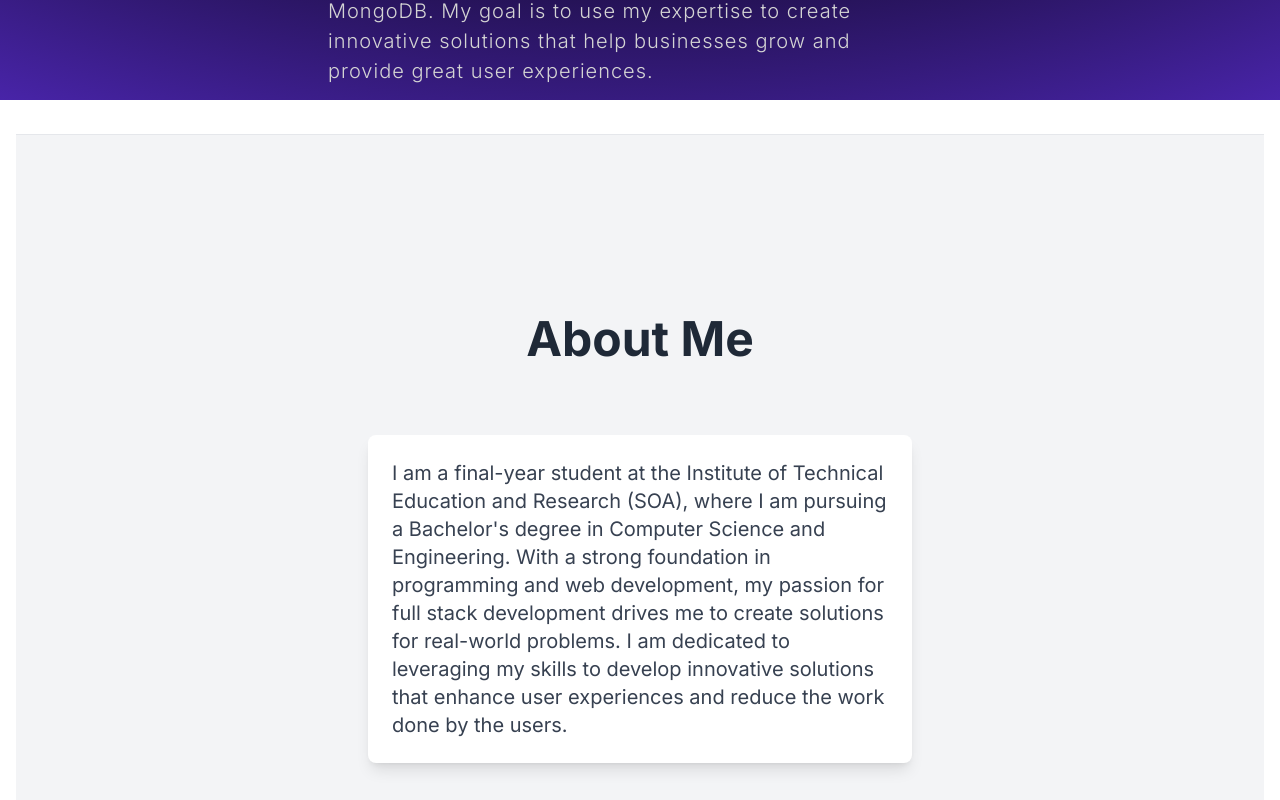
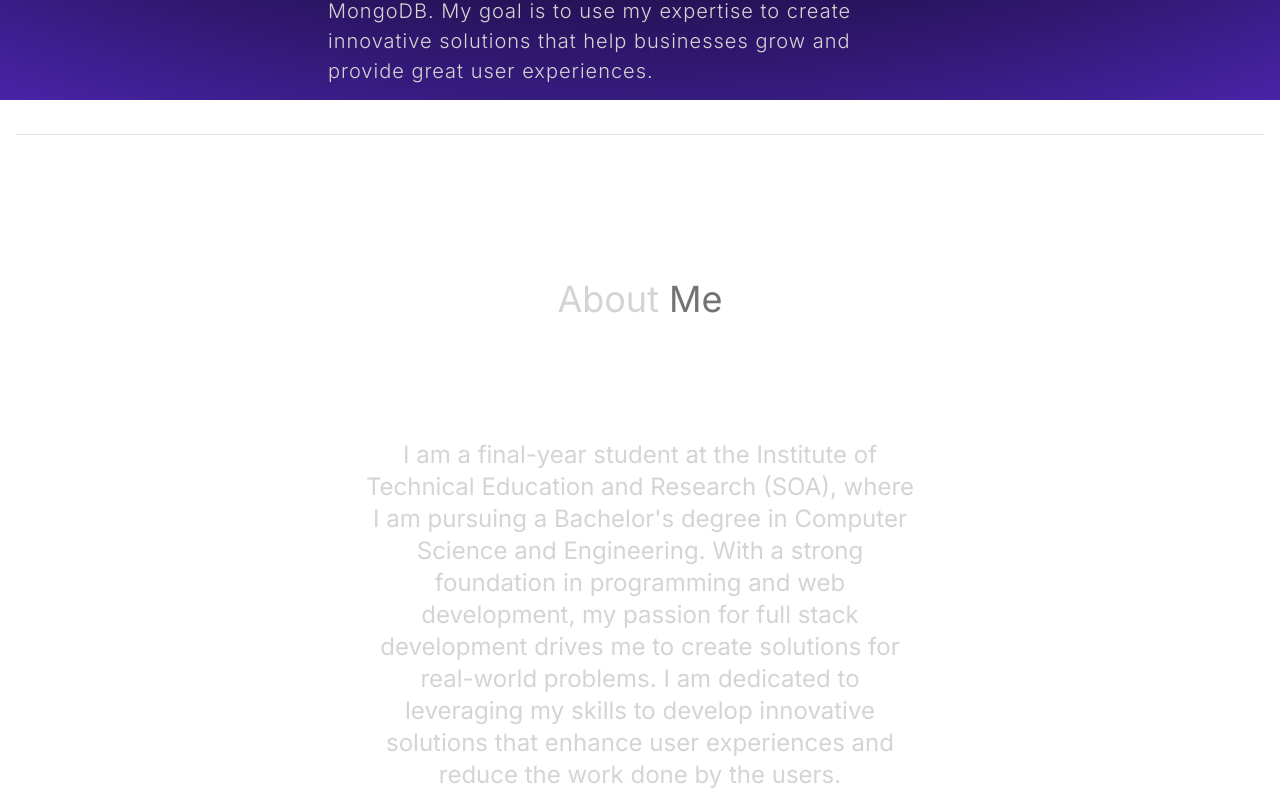
Before and after one commit to HimanshuGolani/Himanshu_Golani, a React (Vite) app: page / in a window 1280 px wide. Shown: the part 700-1500 px from the top of the page. Built offline with nearby package versions, Linux system fonts and the light colour scheme.

Commit message:
Bug fixes done

```diff
--- a/src/Components/About.jsx
+++ b/src/Components/About.jsx
@@ -3,35 +3,23 @@ import { ABOUT_TEXT } from "../Contents/content";
 
 const About = () => {
   return (
-    <section className="flex flex-col items-center justify-center bg-gray-100 border-b pb-10 min-h-screen px-4">
-      <motion.h2
-        whileInView={{ opacity: 1, y: 0 }}
-        initial={{ y: -50, opacity: 0 }}
-        transition={{ duration: 0.5 }}
-        className="mt-20 mb-10 text-center text-5xl font-bold text-gray-800"
-      >
-        About <span className="text-primary-color">Me</span>
-      </motion.h2>
+    <div className="flex flex-col items-center justify-center border-b pb-10 min-h-screen">
+      <h2 className="my-20 text-center text-4xl">
+        About <span className="text-neutral-500">Me</span>
+      </h2>
       <motion.div
         whileInView={{ opacity: 1, x: 0 }}
         initial={{ x: -100, opacity: 0 }}
-        transition={{ duration: 0.5, delay: 0.3 }}
+        transition={{ duration: 0.5, delay: 0.6 }}
         className="flex flex-wrap justify-center"
       >
-        <div className="w-full lg:w-1/2 p-4 lg:p-8">
-          <motion.div
-            whileInView={{ opacity: 1, scale: 1 }}
-            initial={{ scale: 0.8, opacity: 0 }}
-            transition={{ duration: 0.5, delay: 0.5 }}
-            className="bg-white rounded-lg shadow-lg p-6"
-          >
-            <p className="text-lg lg:text-xl text-gray-700 leading-relaxed">
-              {ABOUT_TEXT}
-            </p>
-          </motion.div>
+        <div className="w-full lg:w-1/2 lg:p-8">
+          <div className="flex items-center justify-center text-center">
+            <p className="text-2xl my-2 lg:text-1xl ">{ABOUT_TEXT}</p>
+          </div>
         </div>
       </motion.div>
-    </section>
+    </div>
   );
 };
 
```
